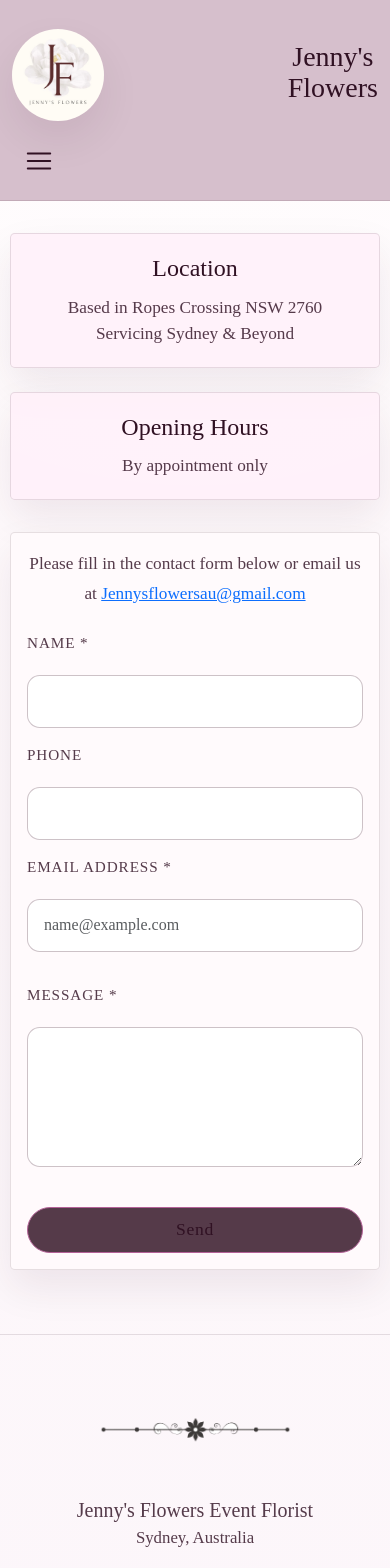
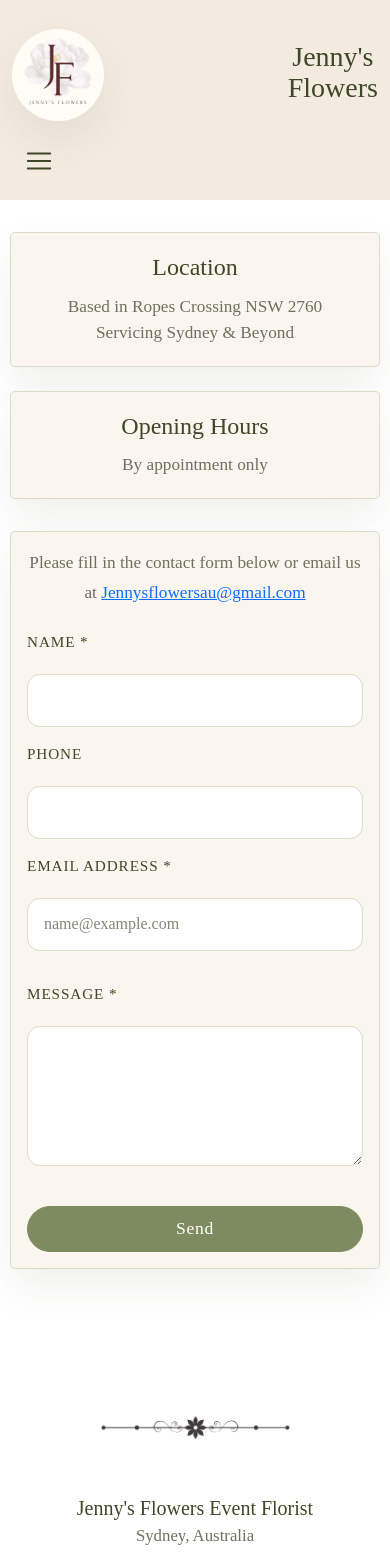
Before and after one commit to Junikab/jennys-flowers, a Vue app: page /contact in a window 390 px wide. Shown: the top 1568 px of the page. Built offline with nearby package versions, Linux system fonts and the light colour scheme; a web font is replaced by a local one.

Commit message:
Update site color palette

```diff
--- a/src/assets/styles/base.scss
+++ b/src/assets/styles/base.scss
@@ -12,22 +12,29 @@ html {
 
 body {
   margin: 0;
-  background:
-    radial-gradient(circle at top, rgba(255, 255, 255, 0.75), transparent 32%),
-    linear-gradient(180deg, #fffafc 0%, var(--color-bg) 100%);
+  background: var(--color-bg);
   color: var(--color-text);
   font-family: var(--font-body);
 }
 
 a {
-  color: inherit;
+  color: var(--color-primary);
+  text-decoration-color: var(--color-primary-light);
+  transition:
+    color 0.25s ease,
+    text-decoration-color 0.25s ease;
+}
+
+a:hover {
+  color: var(--color-primary-dark);
+  text-decoration-color: var(--color-line);
 }
 
 a:focus-visible,
 button:focus-visible,
 input:focus-visible,
 textarea:focus-visible {
-  outline: 2px solid var(--color-accent);
+  outline: 2px solid var(--color-primary);
   outline-offset: 3px;
 }
 
@@ -64,7 +71,7 @@ textarea {
 }
 
 .page-panel {
-  background: var(--color-surface);
+  background: var(--color-bg);
   border: 1px solid var(--color-border);
   border-radius: var(--radius-panel);
   box-shadow: var(--shadow-soft);
@@ -73,7 +80,7 @@ textarea {
 
 .page-heading {
   margin: 0 0 var(--space-3);
-  color: var(--color-text);
+  color: var(--color-primary-dark);
   font-family: var(--font-display);
   font-size: var(--font-size-title);
   letter-spacing: 0.05em;
@@ -81,14 +88,14 @@ textarea {
 
 .section-title {
   margin: 0;
-  color: var(--color-text);
+  color: var(--color-primary-dark);
   font-family: var(--font-display);
   font-size: var(--font-size-section);
 }
 
 .lead-copy {
   margin: 0;
-  color: var(--color-text);
+  color: var(--color-primary-dark);
   font-size: var(--font-size-lead);
   line-height: 1.45;
 }
@@ -121,10 +128,10 @@ textarea {
   justify-content: center;
   min-height: 2.9rem;
   padding: 0.7rem 1.15rem;
-  border: 1px solid var(--color-accent);
+  border: 1px solid var(--color-primary);
   border-radius: var(--radius-pill);
-  background-color: var(--color-surface-strong);
-  color: var(--color-text);
+  background-color: var(--color-white);
+  color: var(--color-primary-dark);
   line-height: 1;
   text-decoration: none;
   transition:
@@ -136,9 +143,9 @@ textarea {
 
 .pill-button:hover,
 .pill-button:focus-visible {
-  background-color: var(--color-accent);
-  border-color: var(--color-accent);
-  color: #fff;
+  background-color: var(--color-primary);
+  border-color: var(--color-primary);
+  color: var(--color-white);
 }
 
 @media (max-width: 767.98px) {
--- a/src/assets/styles/variables.scss
+++ b/src/assets/styles/variables.scss
@@ -1,13 +1,19 @@
 :root {
-  --color-bg: #fcf6fa;
-  --color-surface: rgba(255, 240, 250, 0.86);
-  --color-surface-strong: #fffafc;
-  --color-text: #301123;
-  --color-text-soft: rgba(48, 17, 35, 0.82);
-  --color-accent: #b46298;
-  --color-accent-soft: rgba(180, 98, 152, 0.14);
-  --color-border: rgba(48, 17, 35, 0.12);
-  --shadow-soft: 0 18px 40px rgba(48, 17, 35, 0.08);
+  --color-bg: #faf6ef;
+  --color-surface: #f3eadf;
+  --color-primary: #7e8b61;
+  --color-primary-dark: #3f4728;
+  --color-primary-light: #d8ddc7;
+  --color-accent: #e7a878;
+  --color-accent-soft: #f4dcd5;
+  --color-line: #d9b36c;
+  --color-text: #2f2f2a;
+  --color-text-muted: #6f705f;
+  --color-white: #ffffff;
+  --color-surface-strong: var(--color-white);
+  --color-text-soft: var(--color-text-muted);
+  --color-border: var(--color-primary-light);
+  --shadow-soft: 0 18px 40px rgba(63, 71, 40, 0.08);
   --radius-panel: 0.3rem;
   --radius-pill: 999px;
   --space-1: 0.5rem;
--- a/src/components/forms/ContactForm.vue
+++ b/src/components/forms/ContactForm.vue
@@ -187,7 +187,7 @@ export default {
   margin: 0 auto;
   padding: clamp(1.25rem, 2vw, 2rem);
   position: relative;
-  background: var(--color-surface-strong);
+  background: var(--color-bg);
   border: 1px solid var(--color-border);
   border-radius: var(--radius-panel);
   box-shadow: var(--shadow-soft);
@@ -220,22 +220,28 @@ export default {
 }
 
 .form-label {
-  color: var(--color-text-soft);
+  color: var(--color-primary-dark);
   font-size: 0.95rem;
   letter-spacing: 0.06em;
   text-transform: uppercase;
 }
 
 .form-control {
-  border: 1.5px solid rgba(48, 17, 35, 0.24);
+  border: 1.5px solid var(--color-primary-light);
   border-radius: 0.8rem;
   padding: 0.85rem 1rem;
-  background-color: #fff;
+  background-color: var(--color-white);
+  color: var(--color-text);
+}
+
+.form-control::placeholder {
+  color: var(--color-text-muted);
+  opacity: 0.85;
 }
 
 .form-control:focus {
-  box-shadow: none;
-  border-color: var(--color-text-soft);
+  box-shadow: 0 0 0 0.18rem rgba(126, 139, 97, 0.16);
+  border-color: var(--color-primary);
 }
 
 textarea.form-control {
@@ -245,15 +251,18 @@ textarea.form-control {
 
 .submit-button {
   min-width: 8.75rem;
-  background-color: var(--color-text-soft);
+  background-color: var(--color-primary);
+  border-color: var(--color-primary);
+  color: var(--color-white);
   font-size: 1.1rem;
   letter-spacing: 0.04em;
 }
 
 .submit-button:hover,
 .submit-button:focus-visible {
-  background-color: var(--color-accent);
-  border-color: var(--color-accent);
+  background-color: var(--color-primary-dark);
+  border-color: var(--color-primary-dark);
+  color: var(--color-white);
 }
 
 .submit-button:disabled {
--- a/src/components/gallery/GalleryGrid.vue
+++ b/src/components/gallery/GalleryGrid.vue
@@ -155,7 +155,7 @@ export default {
 }
 
 .gallery-image-trigger:focus-visible {
-  outline: 2px solid var(--color-accent);
+  outline: 2px solid var(--color-primary);
   outline-offset: -2px;
 }
 
--- a/src/components/layout/TheFooter.vue
+++ b/src/components/layout/TheFooter.vue
@@ -58,7 +58,7 @@ export default {
   width: 100%;
   text-align: center;
   padding: var(--space-6) 0 var(--space-4);
-  border-top: 1px solid var(--color-border);
+  /* background: var(--color-surface); */
 }
 
 .footer__inner {
@@ -77,14 +77,17 @@ export default {
 }
 
 .footer a:hover {
-  color: var(--color-accent) !important;
+  color: var(--color-primary) !important;
   transition: color 0.3s ease;
 }
 
-.footer-copy h3,
 .footer-copy h5,
 .footer-text {
   color: var(--color-text-soft);
+}
+
+.footer-copy h3 {
+  color: var(--color-primary-dark);
 }
 
 .footer-copy {
@@ -123,5 +126,6 @@ export default {
 
 .social-links a {
   font-size: 1.5rem;
+  color: var(--color-primary);
 }
 </style>
--- a/src/components/layout/TheHeader.vue
+++ b/src/components/layout/TheHeader.vue
@@ -34,8 +34,8 @@ export default {
 
 <style scoped>
 .site-header {
-  background-color: rgba(212, 188, 202, 0.95);
-  border-bottom: 1px solid var(--color-border);
+  background-color: rgba(243, 234, 223, 0.95);
+  /* border-bottom: 1px solid var(--color-line); */
 }
 
 .site-header__inner {
@@ -43,7 +43,7 @@ export default {
   align-items: center;
   justify-content: space-between;
   gap: var(--space-4);
-  padding-block: var(--space-3);
+  padding-block: var(--space-2);
 }
 
 .site-brand {
@@ -57,7 +57,7 @@ export default {
 }
 
 .site-title {
-  color: var(--color-text);
+  color: var(--color-primary-dark);
   font-size: clamp(1.75rem, 3vw, 2.5rem);
   font-family: var(--font-display);
   font-weight: 400;
--- a/src/components/ui/LightboxModal.vue
+++ b/src/components/ui/LightboxModal.vue
@@ -194,7 +194,7 @@ export default {
   place-items: center;
   padding: clamp(1rem, 3vw, 2rem);
   padding-bottom: calc(clamp(1rem, 3vw, 2rem) + 4.75rem);
-  background: rgba(18, 10, 18, 0.78);
+  background: rgba(47, 47, 42, 0.72);
   backdrop-filter: blur(4px);
   overscroll-behavior: contain;
 }
@@ -217,7 +217,7 @@ export default {
   height: auto;
   object-fit: contain;
   border-radius: var(--radius-panel);
-  box-shadow: 0 1.25rem 3rem rgba(0, 0, 0, 0.28);
+  box-shadow: 0 1.25rem 3rem rgba(47, 47, 42, 0.28);
 }
 
 .lightbox-nav-row {
@@ -229,11 +229,11 @@ export default {
   align-items: center;
   gap: 0.85rem;
   padding: 0.35rem 0.45rem;
-  border: 1px solid rgba(255, 255, 255, 0.24);
+  border: 1px solid var(--color-primary-light);
   border-radius: 999px;
-  background: rgba(255, 255, 255, 0.16);
+  background: rgba(243, 234, 223, 0.9);
   backdrop-filter: blur(10px);
-  box-shadow: 0 1rem 2rem rgba(0, 0, 0, 0.18);
+  box-shadow: 0 1rem 2rem rgba(47, 47, 42, 0.18);
 }
 
 .lightbox-nav {
@@ -243,7 +243,7 @@ export default {
   border: 0;
   border-radius: 999px;
   background: transparent;
-  color: #fff;
+  color: var(--color-primary-dark);
   font-size: 2.4rem;
   line-height: 1;
   display: grid;
@@ -257,8 +257,8 @@ export default {
   height: 3rem;
   border: 0;
   border-radius: 999px;
-  background: rgba(255, 255, 255, 0.92);
-  color: var(--color-text);
+  background: var(--color-surface);
+  color: var(--color-primary-dark);
   top: max(1rem, env(safe-area-inset-top));
   right: max(1rem, env(safe-area-inset-right));
   font-size: 2rem;
@@ -273,12 +273,8 @@ export default {
 .lightbox-nav:focus-visible,
 .lightbox-close:hover,
 .lightbox-close:focus-visible {
-  background: rgba(255, 255, 255, 0.24);
-}
-
-.lightbox-close:hover,
-.lightbox-close:focus-visible {
-  background: #fff;
+  background: var(--color-primary);
+  color: var(--color-white);
 }
 
 .lightbox-nav:disabled {
--- a/src/components/ui/ThankYouPopup.vue
+++ b/src/components/ui/ThankYouPopup.vue
@@ -28,7 +28,7 @@ export default {
   left: 0;
   width: 100%;
   height: 100%;
-  background-color: rgba(0, 0, 0, 0.5);
+  background-color: rgba(47, 47, 42, 0.42);
   display: flex;
   justify-content: center;
   align-items: center;
@@ -36,9 +36,10 @@ export default {
 }
 
 .popup-content {
-  background-color: rgba(48, 17, 35, 0.92);
-  color: white;
+  background-color: var(--color-surface);
+  color: var(--color-primary-dark);
   padding: 2rem 1.5rem;
+  border: 1px solid var(--color-primary-light);
   border-radius: var(--radius-panel);
   text-align: center;
   position: relative;
@@ -58,7 +59,7 @@ export default {
   right: 15px;
   background: none;
   border: none;
-  color: white;
+  color: var(--color-primary);
   font-size: 24px;
   cursor: pointer;
 }
--- a/src/views/GalleryPage.vue
+++ b/src/views/GalleryPage.vue
@@ -147,8 +147,8 @@ export default {
 .filter-button.active,
 .filter-button:hover,
 .filter-button:focus-visible {
-  background-color: var(--color-accent);
-  border-color: var(--color-accent);
-  color: #fff;
+  background-color: var(--color-primary);
+  border-color: var(--color-primary);
+  color: var(--color-white);
 }
 </style>
```
Also changed, not shown: src/components/layout/TheNavigation.vue (+5 -5 lines).
